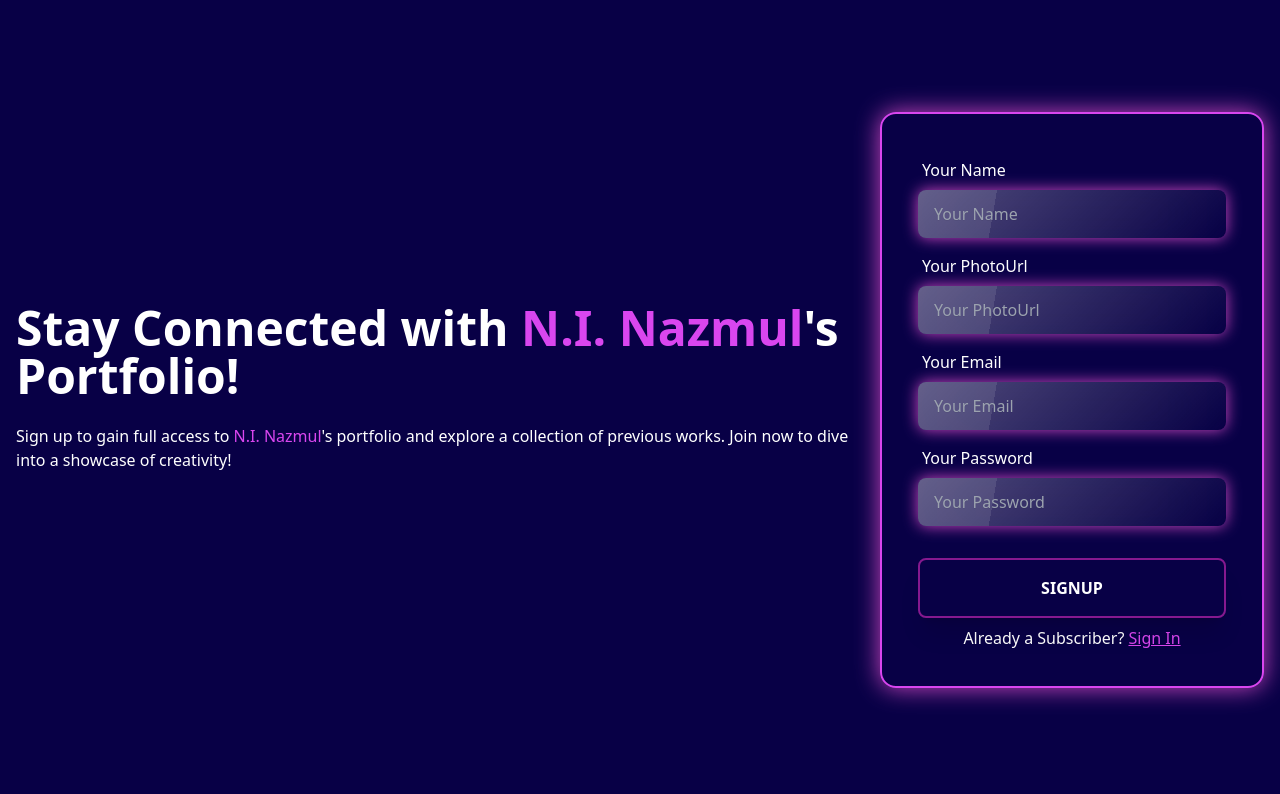
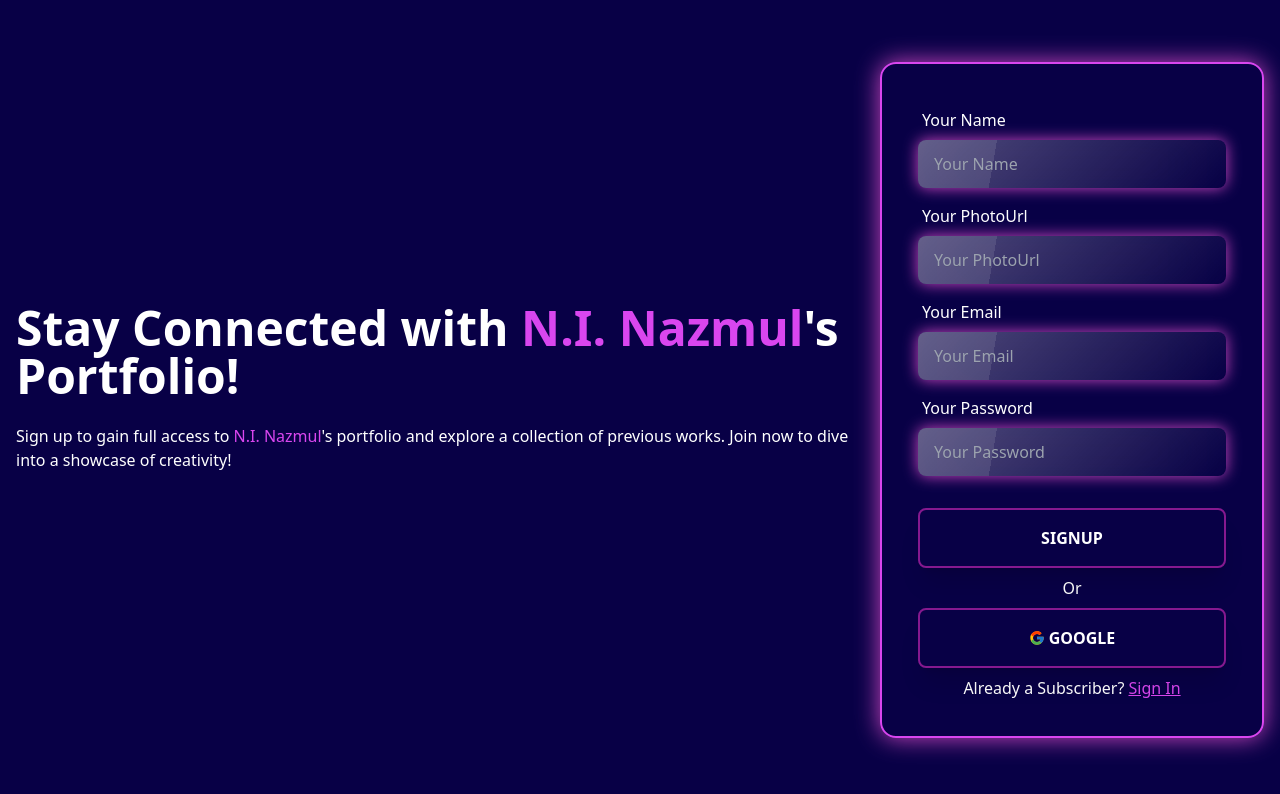
Before and after one commit to ninazmul/ni-portfolio, a React (Vite) app: page /signUp in a window 1280 px wide. Shown: the top 794 px of the page. Built offline with nearby package versions, Linux system fonts and the light colour scheme; no server answers.

Commit message:
signIn and signUp method added successfully

```diff
--- a/package.json
+++ b/package.json
@@ -14,13 +14,13 @@
     "@react-pdf-viewer/core": "^3.12.0",
     "@react-pdf-viewer/default-layout": "^3.12.0",
     "aos": "^3.0.0-beta.6",
-    "firebase": "^10.5.2",
+    "firebase": "^10.7.1",
     "localforage": "^1.10.0",
     "match-sorter": "^6.3.1",
     "pdfjs-dist": "^3.11.174",
     "react": "^18.2.0",
     "react-dom": "^18.2.0",
-    "react-icons": "^4.11.0",
+    "react-icons": "^4.12.0",
     "react-loader-spinner": "^5.4.5",
     "react-responsive-carousel": "^3.2.23",
     "react-router-dom": "^6.18.0",
@@ -29,7 +29,7 @@
     "react-toastify": "^9.1.3",
     "react-whatsapp": "^0.3.0",
     "sort-by": "^0.0.2",
-    "sweetalert2": "^11.6.13",
+    "sweetalert2": "^11.10.1",
     "theme-change": "^2.5.0"
   },
   "devDependencies": {
--- a/src/Pages/SignInUp/SignIn.jsx
+++ b/src/Pages/SignInUp/SignIn.jsx
@@ -1,37 +1,72 @@
-import { useEffect, useRef, useState } from "react";
+import { useContext, useEffect, useRef, useState } from "react";
 import { Link } from "react-router-dom";
 import {
   loadCaptchaEnginge,
   LoadCanvasTemplate,
-  LoadCanvasTemplateNoReload,
   validateCaptcha,
 } from "react-simple-captcha";
+import { AuthContext } from "../../providers/AuthProviders";
+import Swal from "sweetalert2";
+import { FcGoogle } from "react-icons/fc";
 
 const SignIn = () => {
-
   const captchaRef = useRef(null);
   const [disabled, setDisabled] = useState(true);
+  const { signInWithGoogle, signIn } = useContext(AuthContext);
 
-    const handleSignIn = e => {
+  const handleSignIn = async (e) => {
     e.preventDefault();
     const form = e.target;
     const email = form.email.value;
     const password = form.password.value;
-        console.log(email, password);
+
+    try {
+      const result = await signIn(email, password);
+      const user = result.user;
+      console.log(user);
+      showSuccessAlert("Success!", "User signed in successfully!");
+    } catch (error) {
+      console.error("Error signing in:", error.message);
+      showErrorAlert("Error", error.message);
+    }
+  };
+
+  const handleGoogleSignIn = async () => {
+    try {
+      await signInWithGoogle();
+      console.log("User signed in with Google successfully!");
+      showSuccessAlert("Success!", "User signed in successfully!");
+    } catch (error) {
+      console.error("Error signing in with Google:", error.message);
+      showErrorAlert("Error", error.message);
+    }
+  };
+
+  const showSuccessAlert = (title, text) => {
+    Swal.fire({
+      icon: "success",
+      title: title,
+      text: text,
+    });
+  };
+
+  const showErrorAlert = (title, text) => {
+    Swal.fire({
+      icon: "error",
+      title: title,
+      text: text,
+    });
   };
 
   const handleValidateCaptcha = () => {
-        const user_captcha_value = captchaRef.current.value;
-        if (validateCaptcha(user_captcha_value)) {
-            setDisabled(false);
-        } else {
-            setDisabled(true);
-        }
-    }
+    const userCaptchaValue = captchaRef.current.value;
+    setDisabled(!validateCaptcha(userCaptchaValue));
+  };
 
   useEffect(() => {
     loadCaptchaEnginge(6);
-    },[])
+  }, []);
+
   return (
     <div className="hero min-h-screen">
       <div className="hero-content flex-col lg:flex-row-reverse">
@@ -99,6 +134,17 @@ const SignIn = () => {
                 value="SignIn"
               />
             </div>
+            <p className="text-center">Or</p>
+            <div className="form-control">
+              <button
+                type="button"
+                onClick={handleGoogleSignIn}
+                className="neno-button-google font-bold shadow-xl hover:shadow-fuchsia-800/50 border-2 hover:bg-fuchsia-500 border-fuchsia-800 rounded-lg py-4 px-8 uppercase relative overflow-hidden text-center flex items-center justify-center gap-1 text-bold"
+              >
+                <FcGoogle />
+                Google
+              </button>
+            </div>
             <p className="text-center">
               Don't have an account?{" "}
               <Link to="/signUp" className="underline text-fuchsia-500">
--- a/src/Pages/SignInUp/SignUp.jsx
+++ b/src/Pages/SignInUp/SignUp.jsx
@@ -1,7 +1,71 @@
+import { useContext, useState } from "react";
 import { Link } from "react-router-dom";
-
+import { AuthContext } from "../../providers/AuthProviders";
+import { FcGoogle } from "react-icons/fc";
+import Swal from "sweetalert2";
 
 const SignUp = () => {
+  const { createUser, signInWithGoogle } = useContext(AuthContext);
+  const [formData, setFormData] = useState({
+    name: "",
+    photoUrl: "",
+    email: "",
+    password: "",
+  });
+
+  const [error, setError] = useState(null);
+
+  const handleChange = (e) => {
+    const { name, value } = e.target;
+    setFormData((prevData) => ({
+      ...prevData,
+      [name]: value,
+    }));
+  };
+
+  const handleSubmit = async (e) => {
+    e.preventDefault();
+    try {
+      await createUser(formData.email, formData.password);
+      // You can do additional tasks after successful signup if needed
+      console.log("User created successfully!");
+      showSuccessAlert();
+    } catch (error) {
+      console.error("Error creating user:", error.message);
+      setError(error.message);
+      showErrorAlert("Error", error.message);
+    }
+  };
+
+  const handleGoogleSignIn = async () => {
+    try {
+      await signInWithGoogle();
+      // You can do additional tasks after successful Google sign-in if needed
+      console.log("User signed in with Google successfully!");
+      showSuccessAlert();
+    } catch (error) {
+      console.error("Error signing in with Google:", error.message);
+      setError(error.message);
+      showErrorAlert("Error", error.message);
+    }
+  };
+
+  const showSuccessAlert = () => {
+    Swal.fire({
+      icon: "success",
+      title: "Success!",
+      text: "User signed up successfully!",
+    });
+  };
+
+  const showErrorAlert = (title, text) => {
+    Swal.fire({
+      icon: "error",
+      title: title,
+      text: text,
+    });
+  };
+
   return (
     <div className="hero min-h-screen">
       <div className="hero-content flex-col lg:flex-row">
@@ -13,21 +77,22 @@ const SignUp = () => {
           <p className="py-6">
             Sign up to gain full access to{" "}
             <span className="text-fuchsia-500">N.I. Nazmul</span>'s portfolio
-              and explore a collection of previous works. Join now to dive into
-              a showcase of creativity!
+            and explore a collection of previous works. Join now to dive into a
+            showcase of creativity!
           </p>
         </div>
         <div className="card w-4/5 md:w-96 flex-shrink-0 shadow-2xl border-2 p-1 border-fuchsia-500 card_glow text-white">
-            <form className="card-body">
+          <form className="card-body" onSubmit={handleSubmit}>
             <div className="form-control">
               <label className="label">
                 <span className="">Your Name</span>
               </label>
               <input
-                  type="name"
+                type="text"
                 placeholder="Your Name"
                 name="name"
                 className="input input-bordered glass border-fuchsia-800 border-2 input_glow"
+                onChange={handleChange}
                 required
               />
             </div>
@@ -36,10 +101,11 @@ const SignUp = () => {
                 <span className="">Your PhotoUrl</span>
               </label>
               <input
-                  type="photoUrl"
+                type="text"
                 placeholder="Your PhotoUrl"
                 name="photoUrl"
                 className="input input-bordered glass border-fuchsia-800 border-2 input_glow"
+                onChange={handleChange}
                 required
               />
             </div>
@@ -52,6 +118,7 @@ const SignUp = () => {
                 placeholder="Your Email"
                 name="email"
                 className="input input-bordered glass border-fuchsia-800 border-2 input_glow"
+                onChange={handleChange}
                 required
               />
             </div>
@@ -64,15 +131,32 @@ const SignUp = () => {
                 placeholder="Your Password"
                 name="password"
                 className="input input-bordered glass border-fuchsia-800 border-2 input_glow"
+                onChange={handleChange}
                 required
               />
             </div>
+            {error && (
+              <div className="text-red-500 mt-2">
+                <p>{error}</p>
+              </div>
+            )}
             <div className="form-control mt-6">
               <input
                 className="neno-button font-bold shadow-xl hover:shadow-fuchsia-800/50 border-2 hover:bg-fuchsia-500 border-fuchsia-800 rounded-lg py-4 px-8 uppercase relative overflow-hidden text-center"
                 type="submit"
                 value="SignUp"
               />
+            </div>
+            <p className="text-center">Or</p>
+            <div className="form-control">
+              <button
+                type="button"
+                onClick={handleGoogleSignIn}
+                className="neno-button-google font-bold shadow-xl hover:shadow-fuchsia-800/50 border-2 hover:bg-fuchsia-500 border-fuchsia-800 rounded-lg py-4 px-8 uppercase relative overflow-hidden text-center flex items-center justify-center gap-1 text-bold"
+              >
+                <FcGoogle />
+                 Google
+              </button>
             </div>
             <p className="text-center">
               Already a Subscriber?{" "}
--- a/src/main.jsx
+++ b/src/main.jsx
@@ -3,11 +3,14 @@ import ReactDOM from 'react-dom/client'
 import './index.css'
 import routes from './Routes/Routes.jsx';
 import { RouterProvider } from 'react-router-dom';
+import AuthProviders from './providers/AuthProviders.jsx';
 
 ReactDOM.createRoot(document.getElementById("root")).render(
   <React.StrictMode>
-    <div className="max-w-screen-xl mx-auto overflow-hidden">
-      <RouterProvider router={routes} />
-    </div>
+    <AuthProviders>
+      <div className="max-w-screen-xl mx-auto overflow-hidden">
+        <RouterProvider router={routes} />
+      </div>
+    </AuthProviders>
   </React.StrictMode>
 );
--- /dev/null
+++ b/src/providers/AuthProviders.jsx
@@ -0,0 +1,63 @@
+import { createContext, useEffect, useState } from "react";
+import { GoogleAuthProvider, createUserWithEmailAndPassword, getAuth, onAuthStateChanged, signInWithEmailAndPassword, signInWithPopup, signOut } from "firebase/auth";
+import app from "../Firebase/firebase.config";
+
+export const AuthContext = createContext(null);
+const auth = getAuth(app);
+
+const AuthProviders = ({ children }) => {
+
+    const [user, setUser] = useState(null);
+    const [loading, setLoading] = useState(true);
+
+    const createUser = (email, password) => {
+        setLoading(true);
+        return createUserWithEmailAndPassword(auth, email, password);
+    };
+
+    const signIn = (email, password) => {
+        setLoading(true);
+        return signInWithEmailAndPassword(email, password);
+    };
+
+    const signInWithGoogle = async () => {
+      setLoading(true);
+      try {
+        const provider = new GoogleAuthProvider();
+        const userCredential = await signInWithPopup(auth, provider);
+        setUser(userCredential.user);
+        setLoading(false);
+      } catch (error) {
+        setLoading(false);
+        throw error;
+      }
+    };
+
+    const signOUT = () => {
+        setLoading(true);
+        return signOut(auth);
+    };
+
+    useEffect(() => {
+        const unsubscribe = onAuthStateChanged(auth, currentUser => {
+            setUser('current user', currentUser);
+            setLoading(false);
+        });
+        return () => {
+            return unsubscribe();
+        }
+    }, []);
+
+    const authInfo = {
+      user,
+      loading,
+      createUser,
+      signIn,
+      signOUT,
+      signInWithGoogle,
+    };
+
+    return <AuthContext.Provider value={authInfo}>{children}</AuthContext.Provider>;
+};
+
+export default AuthProviders;
```
Also changed, not shown: 1 other file (tests, documents, lock files or other folders). Lines whose indentation alone changed are shown as unchanged.
